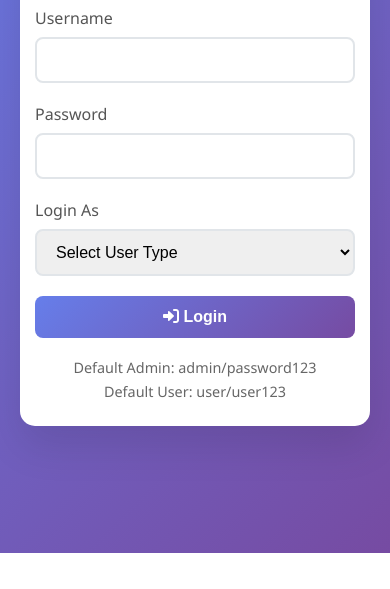
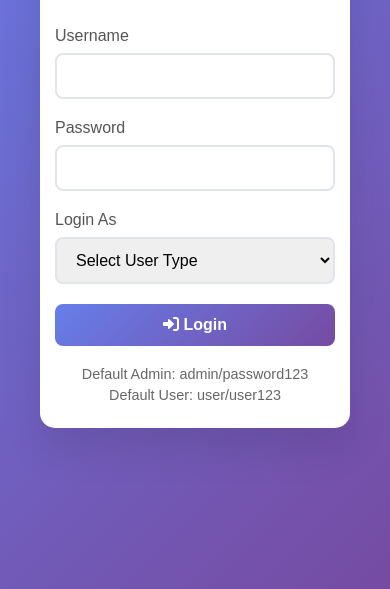
Before and after one commit to humptydumpty-git/SFGITSTUFFS, a plain HTML site: page drugstore business/index.html in a window 390 px wide. Shown: the part 313-902 px from the top of the page. Before the commit the page ends 866 px from the top, so only its background shows below. Drawn offline with nearby package versions, Linux system fonts and the light colour scheme.

Commit message:
drugs
Sales

```diff
--- a/drugstore business/drugs.js
+++ b/drugstore business/drugs.js
@@ -108,5 +108,7 @@ salesForm.addEventListener('submit', function (e) {
   window.print();
 
   salesForm.reset();
+
 });
+
 }
--- a/drugstore business/styles.css
+++ b/drugstore business/styles.css
@@ -1222,4 +1222,20 @@ tr:hover {
         flex-direction: column;
         gap: 10px;
     }
+    body {
+  font-family: Arial, sans-serif;
+  margin: 20px;
 }
+
+.sale-item {
+  margin-bottom: 10px;
+}
+
+label {
+  margin-right: 5px;
+}
+
+input {
+  margin-right: 15px;
+}
+}
```
Also changed, not shown: drugstore business/index.html (+1 -0 lines).
